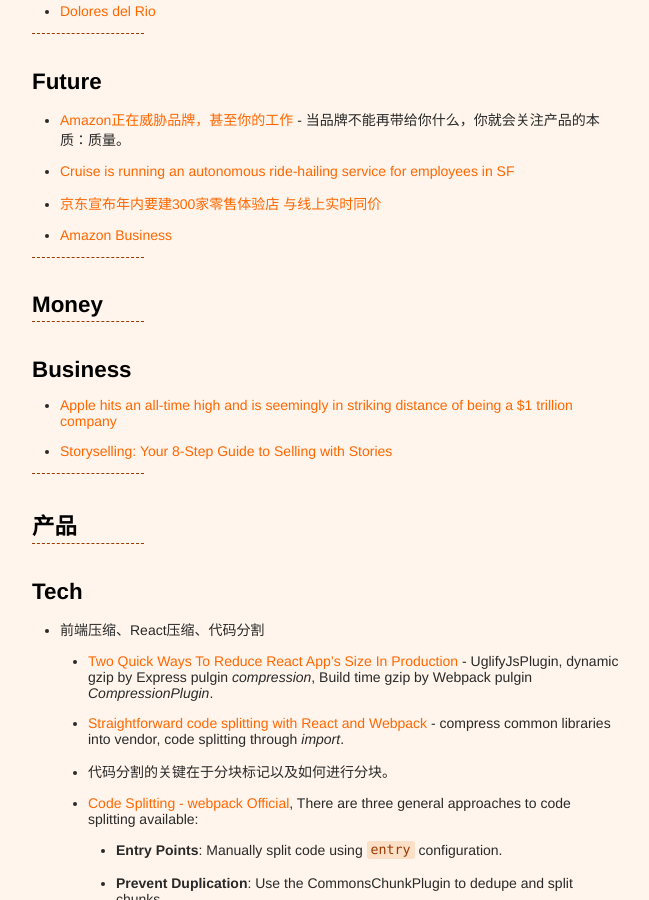
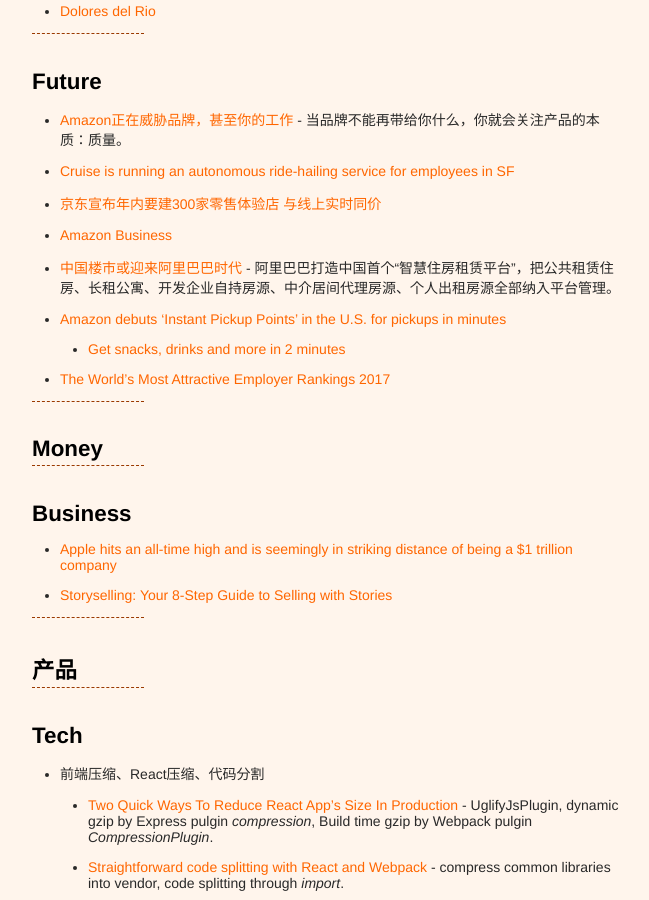
Before and after one commit to xianyuxmu/xianyuxmu.github.io, a Jekyll site: the page built from _posts/2017-08-01-monthly-reading.md, in a window 1280 px wide and 900 px high, scrolled down 490 px. Shown: the whole window, without its empty margins (314-963 px from the left). Built offline with Jekyll 4.4.1, drawn with Linux system fonts in a browser that asks for light colours; comment, search, counter and statistics services are not loaded.

Commit message:
Reading of 17 Aug. 2017

```diff
--- a/_posts/2017-08-01-monthly-reading.md
+++ b/_posts/2017-08-01-monthly-reading.md
@@ -29,6 +29,10 @@
 - [Cruise is running an autonomous ride-hailing service for employees in SF](https://techcrunch.com/2017/08/08/cruise-is-running-an-autonomous-ride-hailing-service-for-employees-in-sf)
 - [京东宣布年内要建300家零售体验店 与线上实时同价](http://finance.sina.com.cn/roll/2017-08-09/doc-ifyixcaw3706867.shtml)
 - [Amazon Business](https://www.amazon.com/b?ie=UTF8&node=12656676011)
+- [中国楼市或迎来阿里巴巴时代](http://economics.dwnews.com/news/2017-08-09/60006079.html) - 阿里巴巴打造中国首个“智慧住房租赁平台”，把公共租赁住房、长租公寓、开发企业自持房源、中介居间代理房源、个人出租房源全部纳入平台管理。
+- [Amazon debuts ‘Instant Pickup Points’ in the U.S. for pickups in minutes](https://techcrunch.com/2017/08/15/amazon-debuts-instant-pickup-points-in-the-u-s-for-pickups-in-minutes/)
+	- [Get snacks, drinks and more in 2 minutes](https://www.amazon.com/gp/campus/instantpickup)
+- [The World’s Most Attractive Employer Rankings 2017](http://universumglobal.com/articles/2017/06/worlds-attractive-employer-rankings-2017/)
 
 
 ----
@@ -43,6 +47,7 @@
 
 - [Apple hits an all-time high and is seemingly in striking distance of being a $1 trillion company](https://techcrunch.com/2017/08/01/apple-hits-an-all-time-high-and-is-seemingly-in-striking-distance-of-being-a-1-trillion-company/)
 - [Storyselling: Your 8-Step Guide to Selling with Stories](http://www.lifelearn.com/knowledge_center/storyselling-your-8-step-guide-to-selling-with-stories/)
+
 
 
 ----
```
